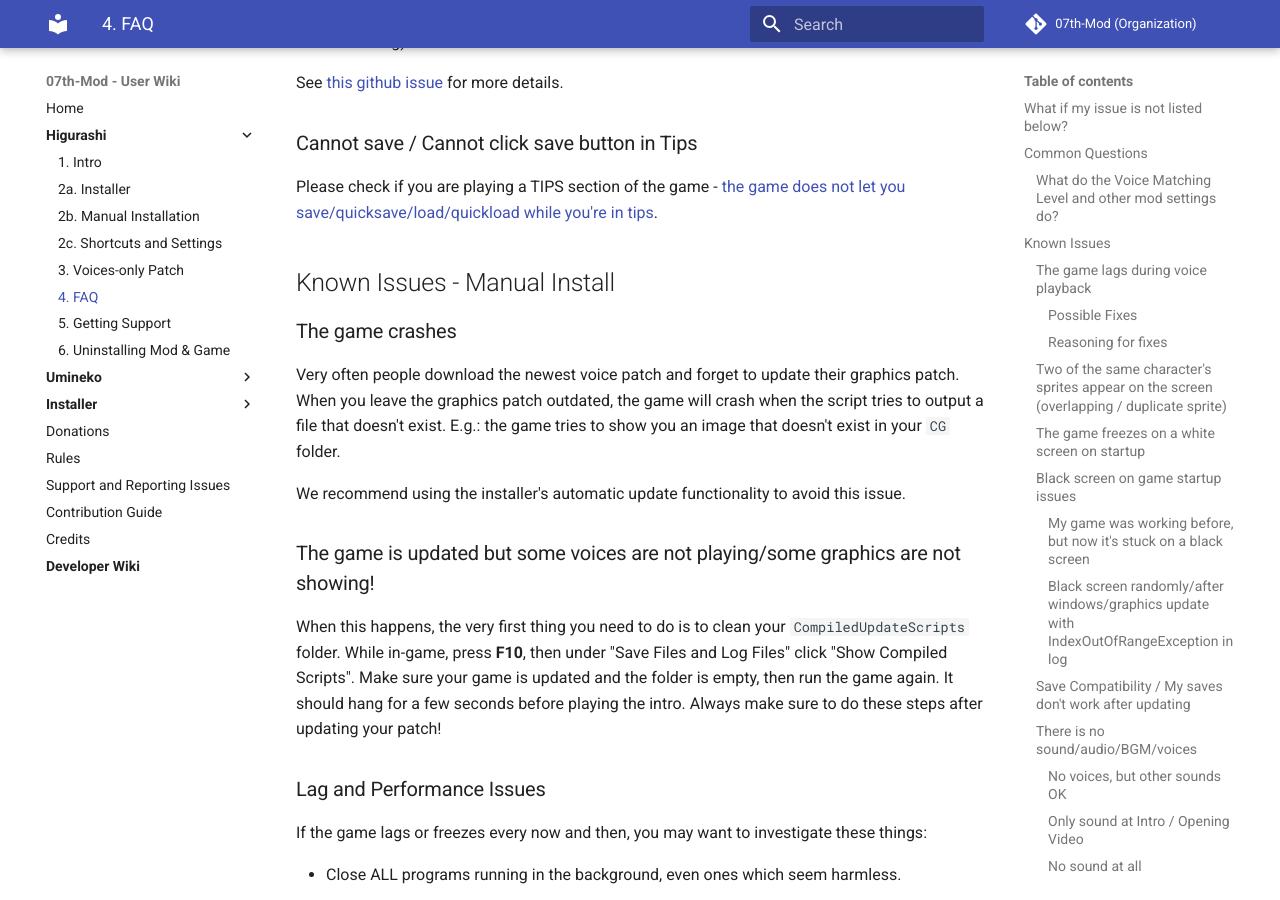
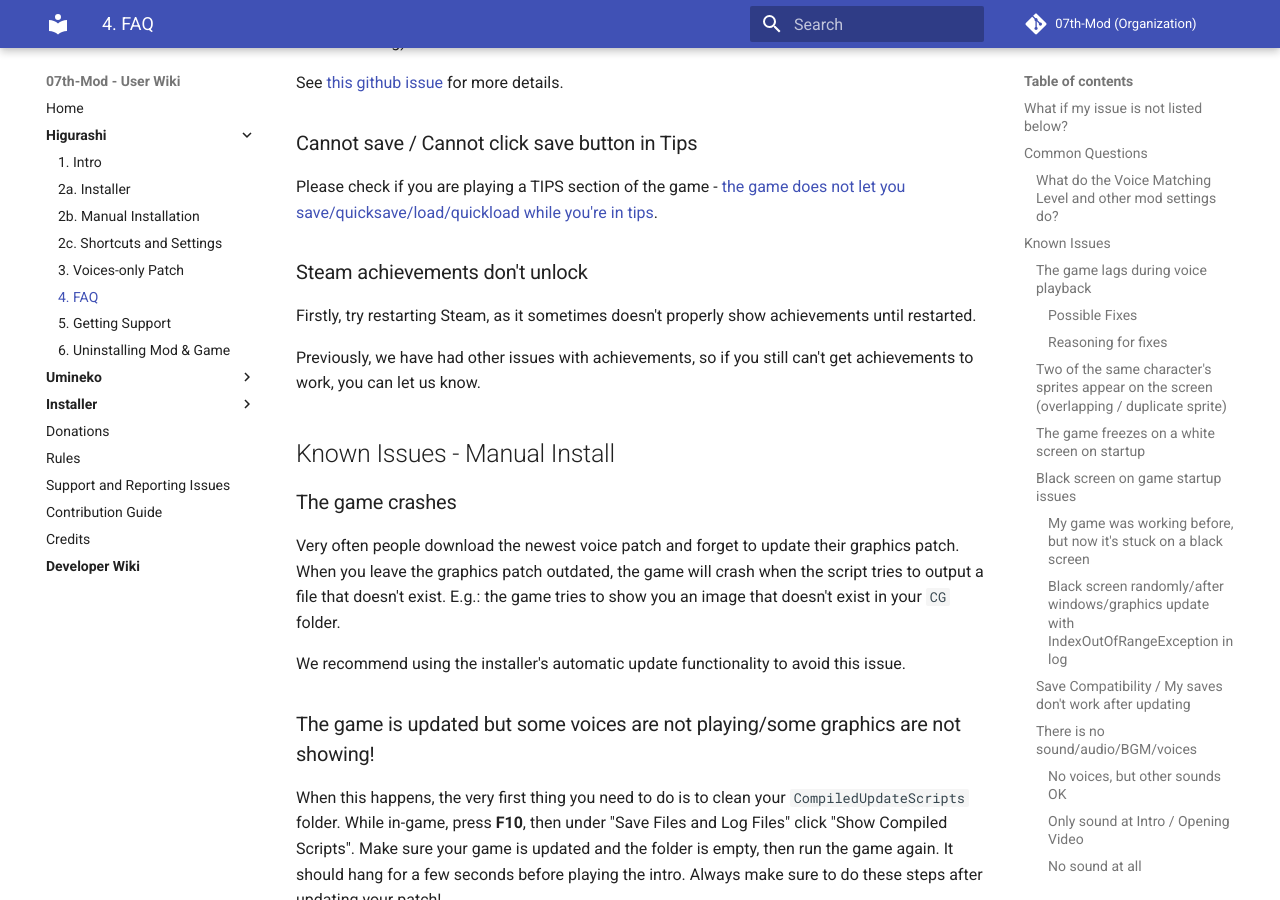
Before and after one commit to 07th-mod/wiki, an MkDocs documentation site: the page built from docs/Higurashi/FAQ.md, in a window 1280 px wide and 900 px high, scrolled down 5608 px. Built offline with MkDocs 1.6.1 and Material for MkDocs 9.7.7, drawn with Linux system fonts in a browser that asks for light colours.

Commit message:
Update FAQ about steam achievements for Higurashi and Umineko

```diff
--- a/docs/Higurashi/FAQ.md
+++ b/docs/Higurashi/FAQ.md
@@ -172,6 +172,12 @@
 
 Please check if you are playing a TIPS section of the game - [the game does not let you save/quicksave/load/quickload while you're in tips](https://github.com/07th-mod/tatarigoroshi/issues/74#issuecomment-578990330).
 
+### Steam achievements don't unlock
+
+Firstly, try restarting Steam, as it sometimes doesn't properly show achievements until restarted.
+
+Previously, we have had other issues with achievements, so if you still can't get achievements to work, you can let us know.
+
 ## Known Issues - Manual Install
 
 ### The game crashes
```
Also changed, not shown: docs/Umineko/Umineko-Part-0-TroubleShooting-and-FAQ.md (+2 -0 lines).
